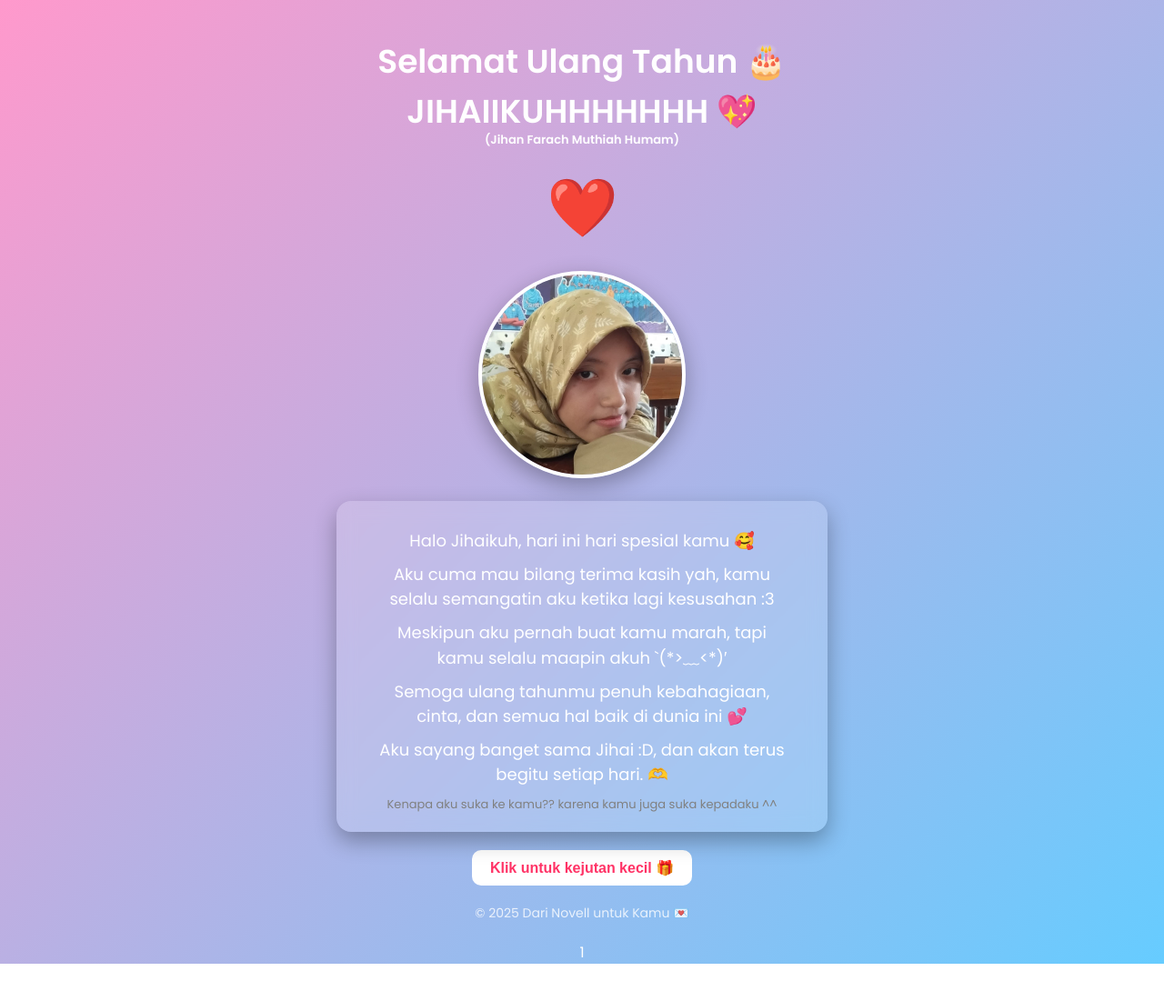
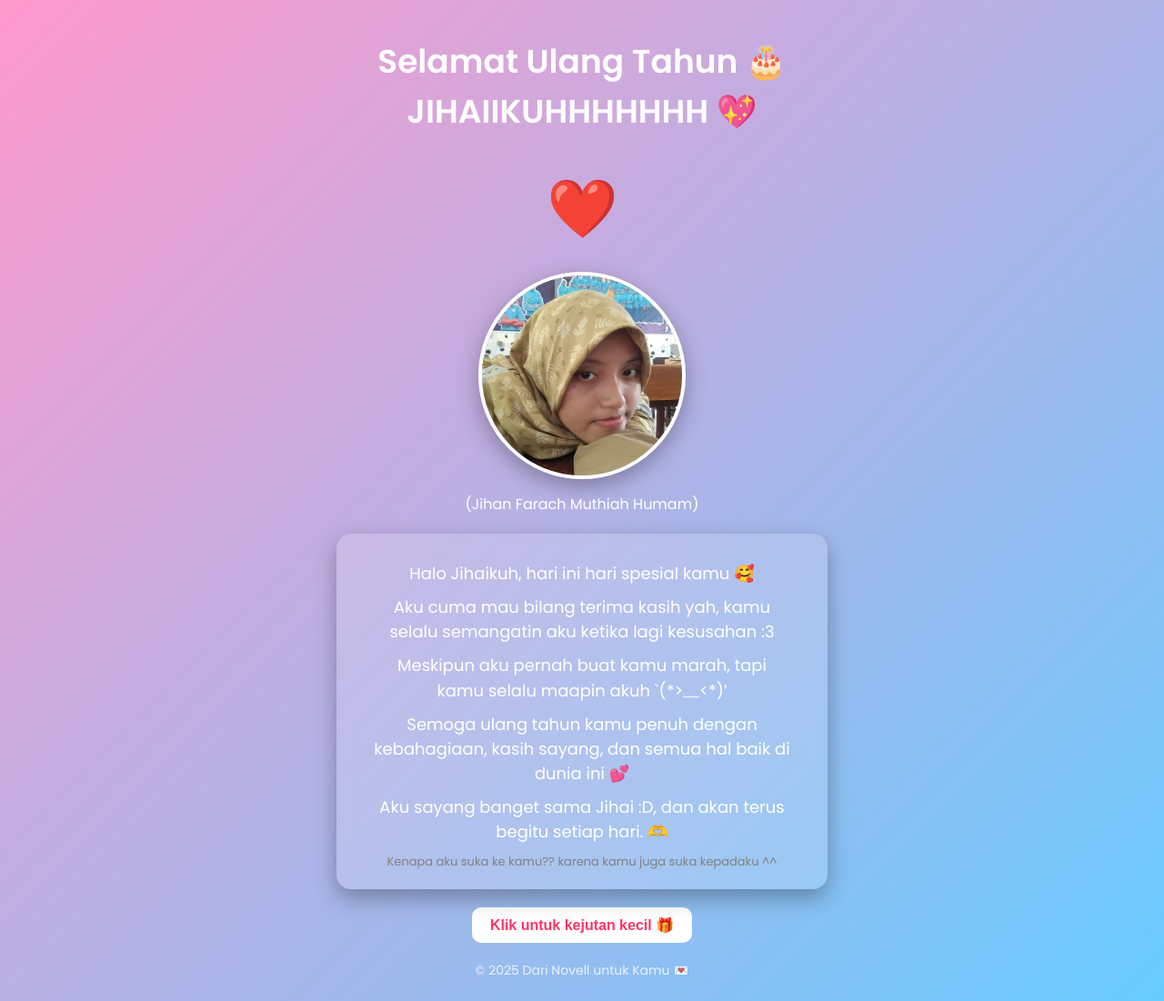
Before and after one commit to Novemasheka/jihaikuhhhh, a plain HTML site: page index.html in a window 1280 px wide. Shown: the top 1101 px of the page at 91% size. Before the commit the page ends 1060 px from the top, so only its background shows below. Drawn offline with Linux system fonts and the light colour scheme.

Commit message:
perbaikan lagi

```diff
--- a/index.html
+++ b/index.html
@@ -11,18 +11,17 @@
 
   <h1>
     Selamat Ulang Tahun 🎂<br><span id="nama">JIHAIIKUHHHHHHH</span> 💖
-    <h1 style="font-size: small;margin-top: -30px;">(Jihan Farach Muthiah Humam)</h3>
 </h1>
 
   <div class="heart">❤️</div>
   <img src="img/ayang.jpg" alt="foto pacar" class="photo">
-
+  <figcaption style="margin-top: -10px;margin-bottom: 20px;">(Jihan Farach Muthiah Humam)</figcaption>
 
   <div class="message">
     <p>Halo Jihaikuh, hari ini hari spesial kamu 🥰</p>
     <p>Aku cuma mau bilang terima kasih yah, kamu selalu semangatin aku ketika lagi kesusahan :3</p>
     <p>Meskipun aku pernah buat kamu marah, tapi kamu selalu maapin akuh `(*>﹏<*)′</p>
-    <p>Semoga ulang tahunmu penuh kebahagiaan, cinta, dan semua hal baik di dunia ini 💕</p>
+    <p>Semoga ulang tahun kamu penuh dengan kebahagiaan, kasih sayang, dan semua hal baik di dunia ini 💕</p>
     <p>Aku sayang banget sama Jihai :D, dan akan terus begitu setiap hari. 🫶</p>
     <figcaption style="font-size: small;color: gray;">Kenapa aku suka ke kamu?? karena kamu juga suka kepadaku ^^</figcaption>
   </div>
```
